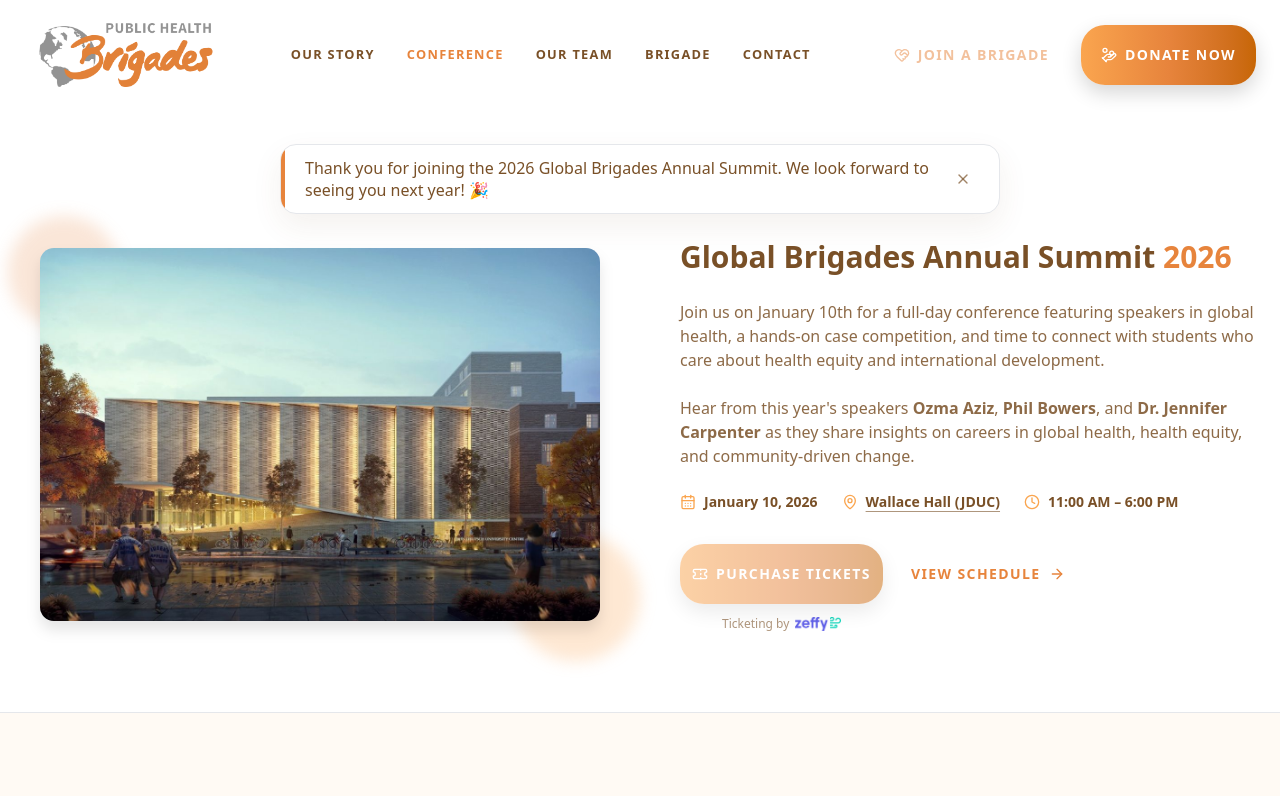
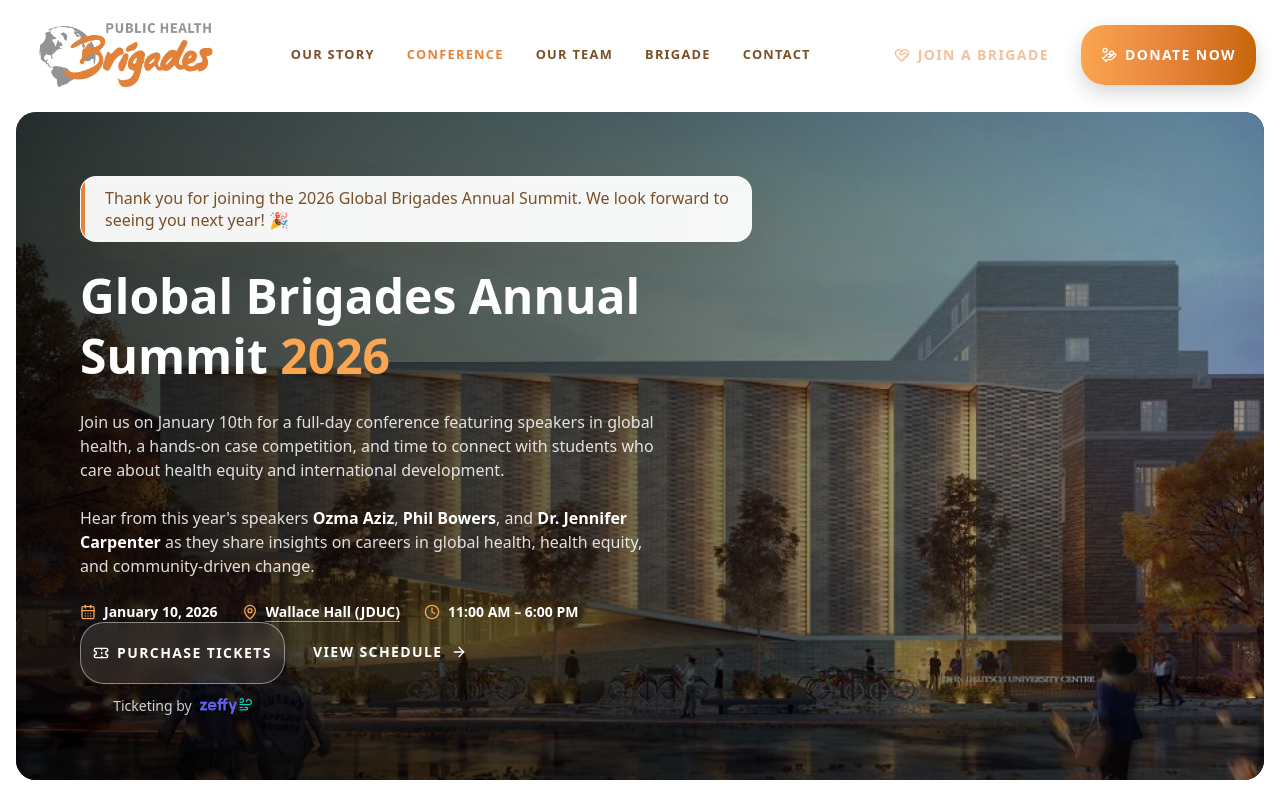
Before and after one commit to MukunthanMahesh/qphb-website, a Next.js app: page /conference in a window 1280 px wide. Shown: the top 796 px of the page. Built offline with nearby package versions, Linux system fonts and the light colour scheme.

Commit message:
Sync ui formatting between pages

```diff
--- a/src/components/sections/conference/ConferenceHeroSection.tsx
+++ b/src/components/sections/conference/ConferenceHeroSection.tsx
@@ -13,71 +13,80 @@ const WALLACE_HALL_MAP =
 
 export function ConferenceHeroSection() {
   return (
-    <section className="bg-background pt-6 pb-14 md:pt-8 md:pb-20 flex flex-col border-b border-border">
-      <div className="mx-auto w-full max-w-3xl px-6">
-        <Toast>
+    <section className="bg-background pb-4 md:pb-5">
+      <div className="w-full px-4">
+        <motion.div
+          className="relative mx-auto flex h-[calc(100dvh-80px-1rem)] max-w-[1408px] overflow-hidden rounded-[20px] bg-black lg:max-w-[2000px] md:h-[calc(100dvh-112px-1.25rem)]"
+          initial={{ opacity: 0, y: 24 }}
+          whileInView={{ opacity: 1, y: 0 }}
+          viewport={{ once: true, amount: 0.4 }}
+          transition={{ duration: 0.7, ease: "easeOut" }}
+        >
+          <Image
+            src="/images/jduc.jpg"
+            alt="Conference with speakers, delegates, and networking opportunities."
+            fill
+            priority
+            sizes="100vw"
+            className="object-cover object-[70%_center]"
+          />
+          <div className="absolute inset-0 bg-linear-to-b from-black/75 via-black/60 to-black/45 md:bg-linear-to-r md:from-black/80 md:via-black/55 md:to-black/20" />
+
+          <div className="relative z-10 flex w-full flex-col items-center p-6 text-center text-white sm:p-10 md:items-stretch md:p-16 md:text-left">
+            <Toast dismissible={false} className="mb-6 w-full max-w-2xl border-white/20 bg-white/95 text-foreground md:mx-0">
               Thank you for joining the 2026 Global Brigades Annual Summit. We look forward to seeing you next year! 🎉
             </Toast>
-      </div>
 
-      <div>
-        <motion.div
-          className="mx-auto flex max-w-7xl flex-col items-center gap-10 px-6 md:gap-12 lg:flex-row-reverse lg:items-stretch lg:gap-16"
-          initial={{ opacity: 0, y: 32 }}
-          whileInView={{ opacity: 1, y: 0 }}
-          viewport={{ once: true, amount: 0.3 }}
-          transition={{ duration: 0.7, ease: "easeOut" }}
-        >
-          {/* Left: Copy */}
-          <div className="w-full max-w-xl lg:w-1/2 space-y-4 md:space-y-6 animate-fadeInUp">
-            <h2 className="text-center text-accent text-xl sm:text-2xl md:text-3xl font-extrabold leading-tight md:text-left">
+            <div className="flex w-full flex-1 flex-col items-center md:items-stretch">
+              <div className="w-full max-w-xl space-y-4 md:space-y-6">
+                <h2 className="text-3xl font-extrabold leading-tight sm:text-4xl md:text-5xl">
                   Global Brigades Annual Summit
-              <span className="text-primary"> 2026</span>
+                  <span className="text-secondary"> 2026</span>
                 </h2>
-            <p className="max-w-xl text-sm text-foreground/85 sm:text-base">
+                <p className="text-sm text-white/85 sm:text-base">
                   Join us on January 10th for a full-day conference featuring
                   speakers in global health, a hands-on case competition, and time
                   to connect with students who care about health equity and
                   international development.
                 </p>
-            <p className="max-w-xl text-sm text-foreground/85 sm:text-base">
+                <p className="text-sm text-white/85 sm:text-base">
                   Hear from this year&apos;s speakers{" "}
-              <span className="font-semibold">Ozma Aziz</span>,{" "}
-              <span className="font-semibold">Phil Bowers</span>, and{" "}
-              <span className="font-semibold">Dr. Jennifer Carpenter</span> as
-              they share insights on careers in global health, health equity,
+                  <span className="font-semibold text-white">Ozma Aziz</span>,{" "}
+                  <span className="font-semibold text-white">Phil Bowers</span>, and{" "}
+                  <span className="font-semibold text-white">Dr. Jennifer Carpenter</span>{" "}
+                  as they share insights on careers in global health, health equity,
                   and community-driven change.
                 </p>
-
-            <div className="mt-6 flex flex-col gap-3 text-sm sm:flex-row sm:flex-wrap sm:gap-x-6">
-              <div className="flex items-center gap-2 font-semibold text-foreground">
+              <div className="flex w-full flex-col items-center gap-3 text-sm md:flex-row md:flex-wrap md:items-start md:gap-x-6">
+                  <div className="flex items-center gap-2 font-semibold">
                     <CalendarDays className="size-4 shrink-0 text-secondary" />
                     <p>January 10, 2026</p>
                   </div>
-              <div className="flex items-center gap-2 font-semibold text-foreground">
+                  <div className="flex items-center gap-2 font-semibold">
                     <MapPin className="size-4 shrink-0 text-secondary" />
                     <a
                       href={WALLACE_HALL_MAP}
                       target="_blank"
                       rel="noreferrer"
-                  className="underline underline-offset-4 decoration-foreground/60 hover:text-primary"
+                      className="underline underline-offset-4 decoration-white/50 hover:text-secondary"
                     >
                       Wallace Hall (JDUC)
                     </a>
                   </div>
-              <div className="flex items-center gap-2 font-semibold text-foreground">
+                  <div className="flex items-center gap-2 font-semibold">
                     <Clock className="size-4 shrink-0 text-secondary" />
                     <p>11:00 AM – 6:00 PM</p>
                   </div>
               </div>
+              </div>
 
-            <div className="mt-8 flex flex-col items-start gap-4 sm:flex-row sm:items-start">
+              <div className="mt-auto flex w-full flex-col items-center gap-4 md:flex-row md:items-start">
                   <div className="flex flex-col items-center gap-3">
                     <Tooltip content="This event has passed" className="cursor-not-allowed">
                       <Button
                         type="button"
                         disabled
-                    className="transition-transform duration-200 ease-out hover:-translate-y-0.5"
+                        className="border border-white/45 bg-none bg-white/10 text-white shadow-none backdrop-blur-sm disabled:opacity-100"
                       >
                         <Ticket className="size-4" aria-hidden="true" />
                         <span>Purchase tickets</span>
@@ -87,20 +96,20 @@ export function ConferenceHeroSection() {
                       href="https://www.zeffy.com"
                       target="_blank"
                       rel="noreferrer"
-                  className="inline-flex items-center gap-1.5 text-xs text-foreground/60 transition-colors hover:text-foreground"
+                      className="hidden items-center gap-2 text-sm text-white/80 transition-colors hover:text-white md:inline-flex"
                     >
                       <span>Ticketing by</span>
                       <Image
                         src="/images/zeffy_logo.webp"
                         alt="Zeffy"
-                    width={64}
-                    height={16}
-                    className="h-3.5 w-auto"
+                        width={72}
+                        height={18}
+                        className="h-4 w-auto"
                       />
                     </a>
                   </div>
 
-              <Button asChild variant="ghost">
+                  <Button asChild variant="ghost" className="text-white hover:text-secondary">
                     <Link href="#schedule" className="flex items-center gap-2">
                       <span>View schedule</span>
                       <ArrowRight className="size-4" aria-hidden="true" />
@@ -108,26 +117,6 @@ export function ConferenceHeroSection() {
                   </Button>
                 </div>
               </div>
-
-          {/* Right: Illustration */}
-          <div className="flex w-full justify-center lg:w-1/2 mt-8 lg:mt-0 items-center">
-            <motion.div
-              className="relative h-auto max-w-[360px] sm:max-w-[460px] md:max-w-[560px]"
-              initial={{ opacity: 0, scale: 0.96 }}
-              whileInView={{ opacity: 1, scale: 1 }}
-              viewport={{ once: true, amount: 0.3 }}
-              transition={{ duration: 0.6, ease: "easeOut", delay: 0.1 }}
-            >
-              <div className="pointer-events-none absolute -left-6 -top-6 h-24 w-24 rounded-full bg-primary/20 blur-sm sm:-left-8 sm:-top-8 sm:h-28 sm:w-28" />
-              <div className="pointer-events-none absolute -right-8 -bottom-8 h-28 w-28 rounded-full bg-secondary/25 blur-sm sm:-right-10 sm:-bottom-10 sm:h-32 sm:w-32" />
-              <Image
-                src="/images/jduc.jpg"
-                alt="Conference with speakers, delegates, and networking opportunities."
-                width={640}
-                height={640}
-                className="relative z-[1] h-auto w-full object-contain drop-shadow-xl transition-transform duration-500 ease-out hover:-translate-y-1 rounded-xl"
-              />
-            </motion.div>
             </div>
         </motion.div>
       </div>
--- a/src/components/sections/contact/ContactPage.tsx
+++ b/src/components/sections/contact/ContactPage.tsx
@@ -47,13 +47,13 @@ export default function ContactPage() {
               priority
               className="object-cover"
             />
-            <div className="absolute inset-0 bg-linear-to-r from-black/70 via-black/60 to-black/40" />
+            <div className="absolute inset-0 bg-linear-to-b from-black/70 via-black/55 to-black/45 md:bg-linear-to-r md:from-black/70 md:via-black/60 md:to-black/40" />
           </div>
 
-          <div className="relative z-10 flex w-full flex-col justify-between gap-10 p-6 sm:p-10 md:flex-row md:gap-12 md:p-14">
+          <div className="relative z-10 flex w-full flex-col justify-start gap-10 p-6 text-center sm:p-10 md:flex-row md:justify-between md:gap-12 md:p-14 md:text-left">
             {/* Left content: headline + info */}
-            <div className="flex flex-1 flex-col justify-between text-white">
-              <div className="max-w-xl space-y-4 md:space-y-6">
+            <div className="flex flex-1 flex-col justify-start text-white md:justify-between">
+              <div className="mx-auto max-w-xl space-y-4 md:mx-0 md:space-y-6">
                 <p className="text-[0.75rem] font-extrabold uppercase tracking-[0.25em] text-secondary">
                   Contact QPHB
                 </p>
@@ -68,7 +68,7 @@ export default function ContactPage() {
                 </p>
               </div>
 
-              <div className="mt-10 grid gap-8 text-sm md:mt-16 md:grid-cols-3">
+              <div className="mt-auto grid justify-items-center gap-8 text-sm md:mt-16 md:grid-cols-3 md:justify-items-start">
                 <div className="space-y-2">
                   <p className="text-xs font-semibold uppercase tracking-[0.24em] text-white/70">
                     Location
--- a/src/components/sections/landing/FeaturedEventSection.tsx
+++ b/src/components/sections/landing/FeaturedEventSection.tsx
@@ -1,6 +1,7 @@
 'use client'
 
 import { Button } from "@/components/ui/button"
+import { Toast } from "@/components/ui/toast"
 import Link from "next/link"
 import Image from "next/image"
 import { CalendarDays } from "lucide-react"
@@ -8,7 +9,7 @@ import { motion } from "framer-motion"
 
 const FEATURED_EVENT = {
   name: "Global Brigades Annual Summit",
-  year: "2025",
+  year: "2026",
   href: "/conference",
   ctaLabel: "View conference details",
   image: {
@@ -40,6 +41,9 @@ export function FeaturedEventSection() {
         >
           {/* Left: Copy */}
           <div className="w-full lg:w-1/2">
+            <Toast dismissible={false} className="mb-5">
+              This event has passed. Thank you for joining the 2026 Global Brigades Annual Summit.
+            </Toast>
             <div className="mt-4 space-y-5">
               <h2 className="text-center text-accent text-2xl sm:text-3xl md:text-4xl font-extrabold leading-tight md:text-left">
                 {FEATURED_EVENT.name}{" "}
--- a/src/components/sections/landing/HeroSection.tsx
+++ b/src/components/sections/landing/HeroSection.tsx
@@ -26,9 +26,9 @@ export function HeroSection() {
             <source src="/videos/public-health-brigades-home-2025.mp4" type="video/mp4" />
           </video>
 
-          <div className="relative z-10 flex w-full flex-col justify-between bg-linear-to-r from-black/70 via-black/45 to-black/10 p-6 sm:p-10 md:p-16">
+          <div className="relative z-10 flex w-full flex-col justify-between bg-linear-to-b from-black/65 via-black/50 to-black/40 p-6 text-center text-white sm:p-10 md:bg-linear-to-r md:from-black/70 md:via-black/45 md:to-black/10 md:p-16 md:text-left">
             <motion.div
-              className="max-w-xl space-y-4 md:space-y-6 text-white"
+              className="mx-auto max-w-xl space-y-4 text-white md:mx-0 md:space-y-6"
               initial={{ opacity: 0, y: 18 }}
               whileInView={{ opacity: 1, y: 0 }}
               viewport={{ once: true, amount: 0.6 }}
@@ -47,22 +47,26 @@ export function HeroSection() {
             </motion.div>
 
             <motion.div
-              className="mt-6 flex flex-col gap-3 sm:flex-row sm:items-center"
+              className="mt-auto flex flex-col items-center gap-3 md:flex-row md:items-center md:justify-start"
               initial={{ opacity: 0, y: 18 }}
               whileInView={{ opacity: 1, y: 0 }}
               viewport={{ once: true, amount: 0.7 }}
               transition={{ duration: 0.6, ease: "easeOut", delay: 0.2 }}
             >
               <Tooltip content="Coming Soon!" side="top">
-                <Button variant="default" disabled>
+                <Button
+                  type="button"
+                  disabled
+                  className="border border-white/45 bg-none bg-white/10 text-white shadow-none backdrop-blur-sm disabled:opacity-100"
+                >
                   <span className="flex items-center gap-2">
                     <HeartHandshake className="size-4" aria-hidden="true" />
                     <span>Join a Brigade</span>
                   </span>
                 </Button>
               </Tooltip>
-              <Button variant="ghost">
-                Get Involved At Queen&apos;s
+              <Button variant="ghost" className="text-white hover:text-secondary">
+                Get Involved @ Queen&apos;s
               </Button>
             </motion.div>
           </div>
--- a/src/components/sections/landing/LandingPage.tsx
+++ b/src/components/sections/landing/LandingPage.tsx
@@ -1,7 +1,6 @@
 import { HeroSection } from "./HeroSection"
 import { ImpactSection } from "./ImpactSection"
 import { MissionSection } from "./MissionSection"
-import { FeaturedEventSection } from "./FeaturedEventSection"
 
 export default function LandingPage() {
   return (
@@ -9,7 +8,6 @@ export default function LandingPage() {
       <HeroSection />
       <MissionSection />
       <ImpactSection />
-      <FeaturedEventSection />
     </>
   )
 }
--- a/src/components/sections/team/TeamHero.tsx
+++ b/src/components/sections/team/TeamHero.tsx
@@ -5,69 +5,70 @@ import { motion } from "framer-motion"
 
 export function TeamHero() {
   return (
-        <section className="relative bg-background pt-[10px] flex flex-col overflow-hidden">
+    <section className="bg-background pb-4 md:pb-5">
+      <div className="w-full px-4">
         <motion.div
-                className="pointer-events-none absolute top-0 h-full left-[-250px] w-1/2 overflow-hidden z-0"
+          className="relative mx-auto flex h-[calc(100dvh-80px-1rem)] max-w-[1408px] overflow-hidden rounded-[20px] border border-[#e7d3c4] bg-white shadow-[0_18px_40px_rgba(121,80,39,0.08)] lg:max-w-[2000px] md:h-[calc(100dvh-112px-1.25rem)]"
+          initial={{ opacity: 0, y: 24 }}
+          whileInView={{ opacity: 1, y: 0 }}
+          viewport={{ once: true, amount: 0.4 }}
+          transition={{ duration: 0.7, ease: "easeOut" }}
+        >
+          <motion.div
+            className="pointer-events-none absolute top-0 left-[-18%] z-0 h-full w-1/2 overflow-hidden"
             initial={{ opacity: 0, x: -60 }}
             animate={{ opacity: 1, x: 0 }}
             transition={{ duration: 0.7, ease: "easeOut" }}
           >
             <Image
               src="/images/orange_globe.svg"
-                alt="globe graphic"
+              alt=""
               fill
-                className="object-cover object-right opacity-100"
+              className="object-cover object-right"
             />
           </motion.div>
           <motion.div
-                className="pointer-events-none absolute right-[-250px] top-0 h-full w-1/2 overflow-hidden z-0"
+            className="pointer-events-none absolute top-0 right-[-18%] z-0 h-full w-1/2 overflow-hidden"
             initial={{ opacity: 0, x: 60 }}
             animate={{ opacity: 1, x: 0 }}
             transition={{ duration: 0.7, ease: "easeOut", delay: 0.1 }}
           >
             <Image
               src="/images/orange_globe.svg"
-                alt="globe graphic"
+              alt=""
               fill
-                className="object-cover object-left opacity-100"
+              className="object-cover object-left"
             />
           </motion.div>
-            <div className="text-center z-10 pb-0">
-                <motion.div
+
+          <div className="relative z-10 flex h-full min-h-0 w-full flex-col items-center justify-center gap-4 px-6 py-8 text-center sm:px-10 md:px-16">
+            <motion.h1
+              className="shrink-0 text-4xl font-extrabold uppercase tracking-[0.16em] text-accent sm:text-5xl md:text-6xl"
               initial={{ opacity: 0, y: 24 }}
               whileInView={{ opacity: 1, y: 0 }}
               viewport={{ once: true, amount: 0.5 }}
               transition={{ duration: 0.7, ease: "easeOut" }}
             >
-                <h1 className="text-[3rem] font-extrabold uppercase tracking-[0.25em] text-accent text-center">
-                    <span>MEET&nbsp;</span>
-
-                    {/* Make OUR definitely visible */}
-                    <span className="relative inline-block stroke-text text-accent">
-                    OUR&nbsp;
-                    </span>
-
-                    <span className="relative inline-block">
-                     TEAM<span className="absolute left-0 right-0 -bottom-2 h-2 rounded-full bg-black/20 blur-sm" />
-                    </span>
-                </h1>
-                </motion.div>
+              Meet&nbsp;Our&nbsp;Team
+            </motion.h1>
 
             <motion.div
+              className="flex min-h-0 w-full flex-1 items-center justify-center"
               initial={{ opacity: 0, y: 28 }}
               whileInView={{ opacity: 1, y: 0 }}
               viewport={{ once: true, amount: 0.6 }}
               transition={{ duration: 0.7, ease: "easeOut", delay: 0.1 }}
-                    className="mt-0 mb-0 flex justify-center"
             >
               <Image
                 src="/images/QPHB_Illustration_Teams.svg"
                 alt="Team illustration graphic"
                 width={1000}
                 height={1000}
-                        className="object-contain"
                 priority
+                className="h-full max-h-full w-auto max-w-full object-contain"
               />
+            </motion.div>
+          </div>
         </motion.div>
       </div>
     </section>
--- a/src/components/ui/toast.tsx
+++ b/src/components/ui/toast.tsx
@@ -9,9 +9,10 @@ import { cn } from "@/lib/utils"
 type ToastProps = {
   children: React.ReactNode
   className?: string
+  dismissible?: boolean
 }
 
-export function Toast({ children, className }: ToastProps) {
+export function Toast({ children, className, dismissible = true }: ToastProps) {
   const [visible, setVisible] = useState(true)
 
   return (
@@ -31,6 +32,7 @@ export function Toast({ children, className }: ToastProps) {
           <div className="w-1 shrink-0 bg-primary" aria-hidden="true" />
           <div className="flex flex-1 items-start justify-between gap-4 px-4 py-3 sm:items-center sm:px-5">
             <p className="font-medium leading-snug">{children}</p>
+            {dismissible ? (
               <button
                 type="button"
                 onClick={() => setVisible(false)}
@@ -39,6 +41,7 @@ export function Toast({ children, className }: ToastProps) {
               >
                 <X className="size-4" aria-hidden="true" />
               </button>
+            ) : null}
           </div>
         </motion.div>
       ) : null}
```
Lines whose indentation alone changed are shown as unchanged.
